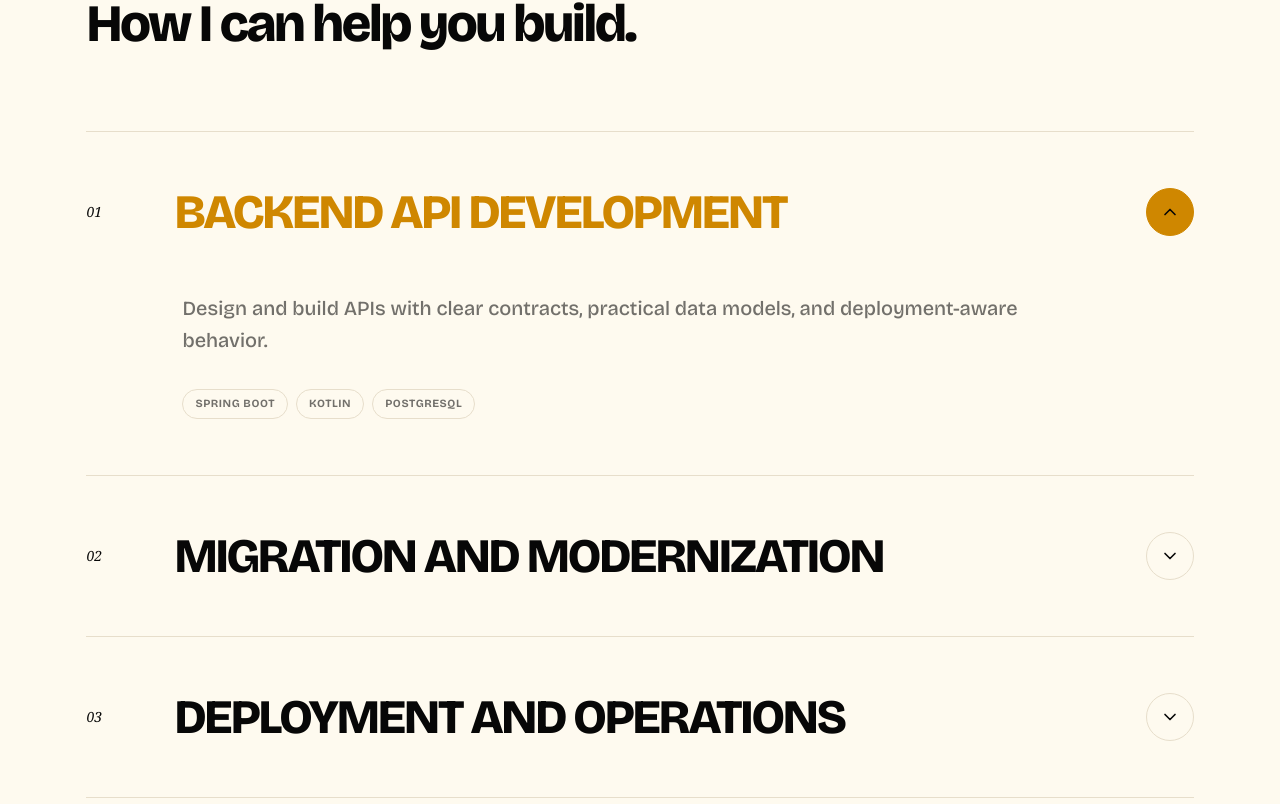
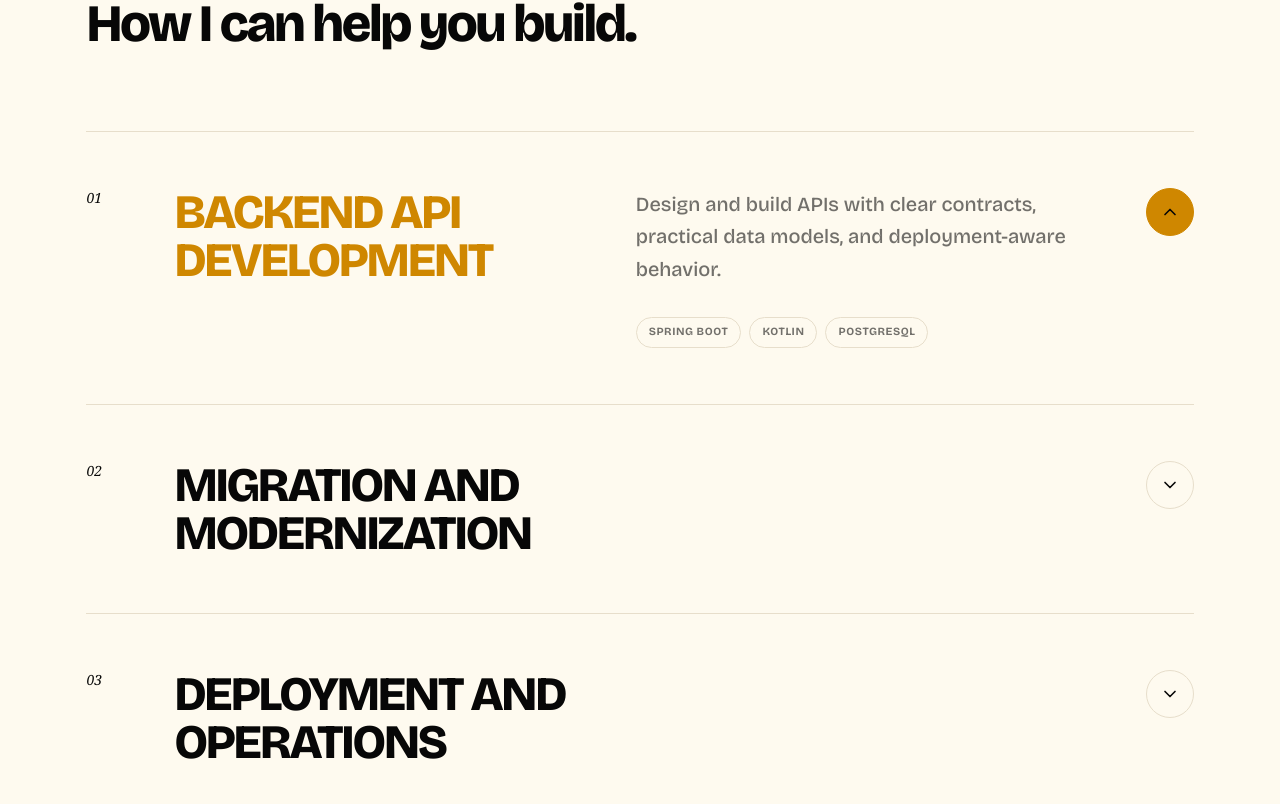
Before and after one commit to devonlyian/ian-dev, a Next.js app: page / in a window 1280 px wide. Shown: the part 4676-5480 px from the top of the page. Built offline with nearby package versions, Linux system fonts and the light colour scheme.

Commit message:
fix: keep service details in right column

```diff
--- a/components/sections/Services.tsx
+++ b/components/sections/Services.tsx
@@ -31,7 +31,7 @@ export function Services() {
             >
               <button
                 type="button"
-                className="group grid w-full min-h-36 gap-6 py-10 text-left transition-colors hover:bg-card/30 md:grid-cols-[4rem_1fr_auto] md:items-center md:py-14"
+                className="group grid w-full min-h-36 grid-cols-[1fr_auto] gap-x-6 gap-y-5 py-10 text-left transition-colors hover:bg-card/30 md:grid-cols-[4rem_0.9fr_1fr_auto] md:items-start md:py-14"
                 aria-expanded={isOpen}
                 aria-controls={panelId}
                 onClick={() => {
@@ -42,18 +42,39 @@ export function Services() {
                 }}
                 data-cursor="link"
               >
-                <span className="font-serif text-sm italic text-muted-foreground/40 tabular-nums">
+                <span className="col-span-2 font-serif text-sm italic text-muted-foreground/40 tabular-nums md:col-span-1">
                   {(index + 1).toString().padStart(2, "0")}
                 </span>
                 <span
-                  className={`text-3xl font-black uppercase leading-[0.95] tracking-[-0.045em] transition-colors md:text-5xl ${
+                  className={`col-start-1 row-start-2 text-3xl font-black uppercase leading-[0.95] tracking-[-0.045em] transition-colors md:col-start-auto md:row-start-auto md:text-5xl ${
                     isOpen ? "text-brand" : "text-foreground group-hover:text-brand"
                   }`}
                 >
                   {service.title}
                 </span>
                 <span
-                  className={`flex h-12 w-12 items-center justify-center rounded-full border text-foreground transition-all ${
+                  id={panelId}
+                  aria-hidden={!isOpen}
+                  className={`col-span-2 row-start-3 block overflow-hidden transition-[max-height,opacity,transform] duration-500 ease-out md:col-span-1 md:row-start-auto ${
+                    isOpen ? "max-h-96 translate-y-0 opacity-100" : "max-h-0 -translate-y-2 opacity-0"
+                  }`}
+                >
+                  <span className="mb-8 block text-xl font-medium leading-relaxed text-muted-foreground">
+                    {text.services[service.title] ?? service.description}
+                  </span>
+                  <span className="flex flex-wrap gap-2">
+                    {service.stack.map((item) => (
+                      <span
+                        key={item}
+                        className="rounded-full border border-border bg-background px-3 py-1.5 text-[11px] font-bold uppercase tracking-wider text-muted-foreground"
+                      >
+                        {item}
+                      </span>
+                    ))}
+                  </span>
+                </span>
+                <span
+                  className={`col-start-2 row-start-2 flex h-12 w-12 items-center justify-center rounded-full border text-foreground transition-all md:col-start-auto md:row-start-auto ${
                     isOpen
                       ? "border-brand bg-brand text-[#0A0A0A]"
                       : "border-border group-hover:border-brand group-hover:bg-brand group-hover:text-[#0A0A0A]"
@@ -62,35 +83,6 @@ export function Services() {
                   <ChevronDown className={`h-5 w-5 transition-transform ${isOpen ? "rotate-180" : ""}`} aria-hidden="true" />
                 </span>
               </button>
-
-              <div
-                id={panelId}
-                className={`grid overflow-hidden transition-[grid-template-rows,opacity] duration-500 ease-out ${
-                  isOpen ? "grid-rows-[1fr] opacity-100" : "grid-rows-[0fr] opacity-0"
-                }`}
-              >
-                <div className="min-h-0">
-                  <div className="grid gap-8 pb-12 md:grid-cols-[4rem_1fr_auto] md:pb-14">
-                    <div className="hidden md:block" />
-                    <div className="max-w-4xl">
-                      <p className="mb-8 text-xl font-medium leading-relaxed text-muted-foreground">
-                        {text.services[service.title] ?? service.description}
-                      </p>
-                      <div className="flex flex-wrap gap-2">
-                        {service.stack.map((item) => (
-                          <span
-                            key={item}
-                            className="rounded-full border border-border bg-background px-3 py-1.5 text-[11px] font-bold uppercase tracking-wider text-muted-foreground"
-                          >
-                            {item}
-                          </span>
-                        ))}
-                      </div>
-                    </div>
-                    <div className="hidden w-12 md:block" />
-                  </div>
-                </div>
-              </div>
             </article>
           );
         })}
```
